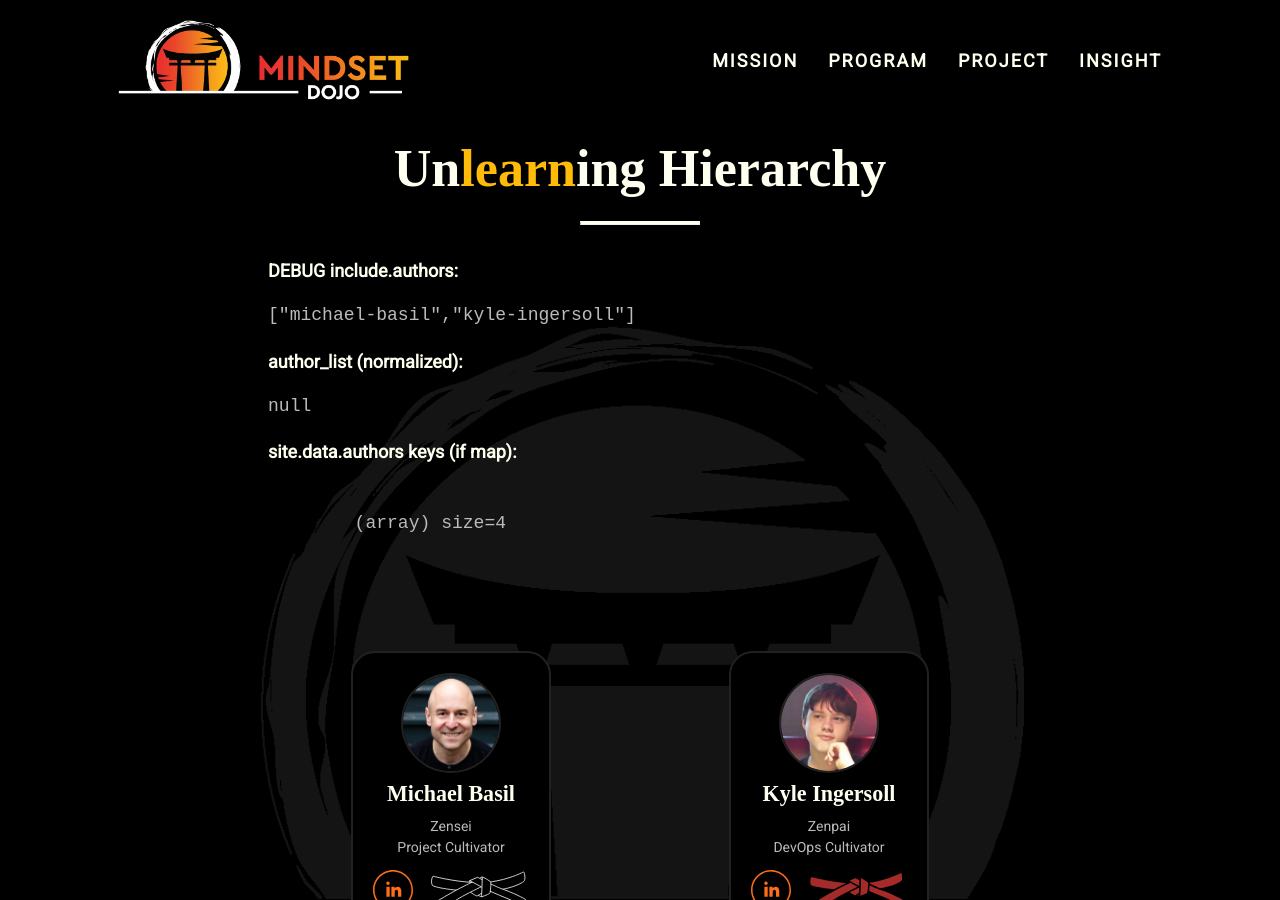
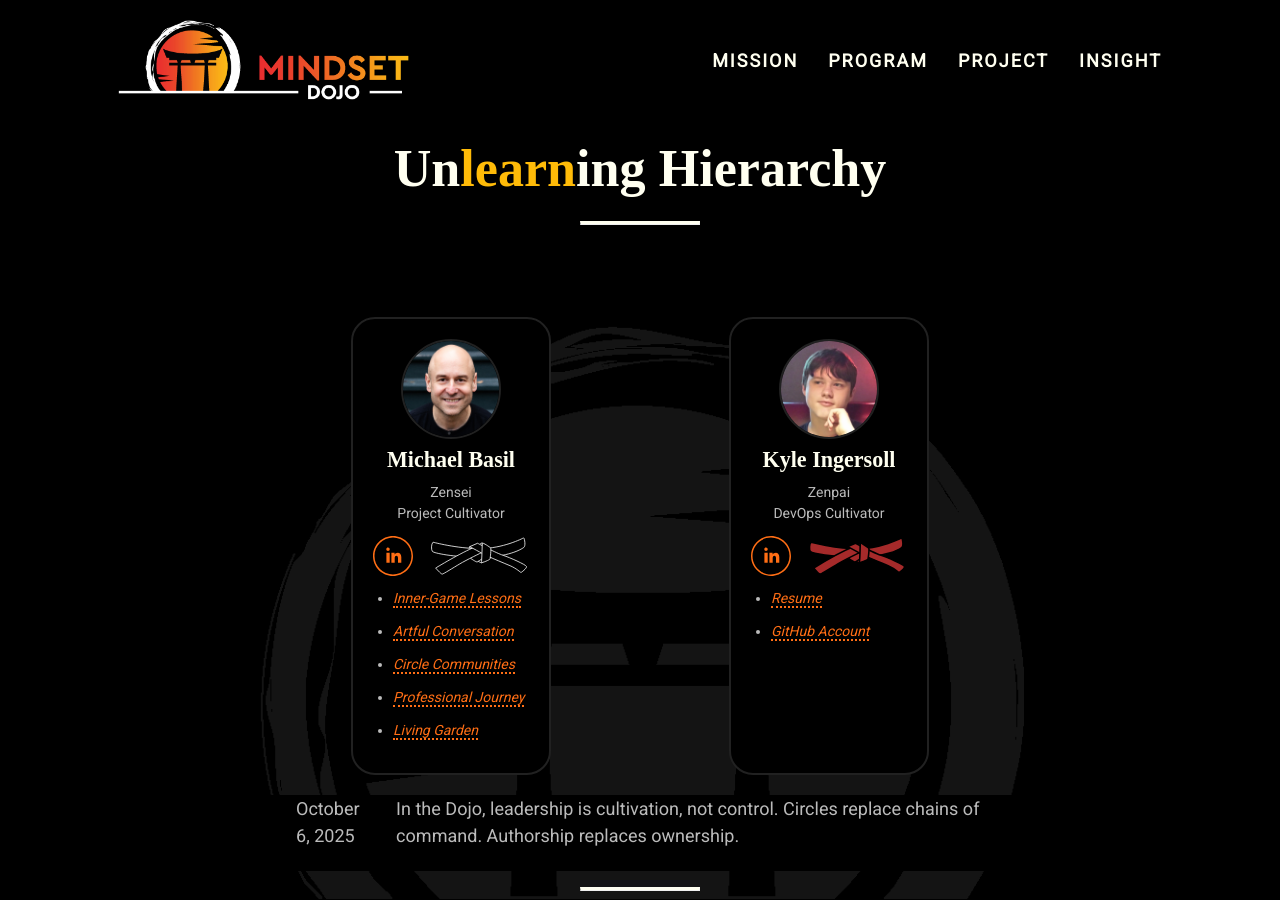
Before and after one commit to mindset-dojo/mindset-dojo.github.io, a Jekyll site: the page built from _insight/2025-10-06-unlearning-hierarchy.md, in a window 1280 px wide and 900 px high. Built offline with Jekyll 4.4.1, drawn with Linux system fonts in a browser that asks for light colours; some web fonts are replaced.

Commit message:
refactor(authors): since profile cards now show up on insight pages, remove unneeded debug code.

```diff
--- a/_includes/sections/authors.html
+++ b/_includes/sections/authors.html
@@ -41,21 +41,6 @@ continues to use the original behavior below.
 {%- endcomment -%}
 
 {%- if include.authors and include.authors != nil and include.authors != "" -%}
-
-  <div class="debug">
-    <strong>DEBUG include.authors:</strong>
-    <pre>{{ include.authors | jsonify }}</pre>
-    <strong>author_list (normalized):</strong>
-    <pre>{{ author_list | jsonify }}</pre>
-    <strong>site.data.authors keys (if map):</strong>
-    <pre>
-      {% if site.data.authors.class == "Hash" %}
-        {% for key in site.data.authors %}{{ key }}{% if forloop.last == false %}, {% endif %}{% endfor %}
-      {% else %}
-        (array) size={{ site.data.authors | size }}
-      {% endif %}
-    </pre>
-  </div>
 
   {%- comment -%}
   Robust normalization for include.authors → author_list
```
